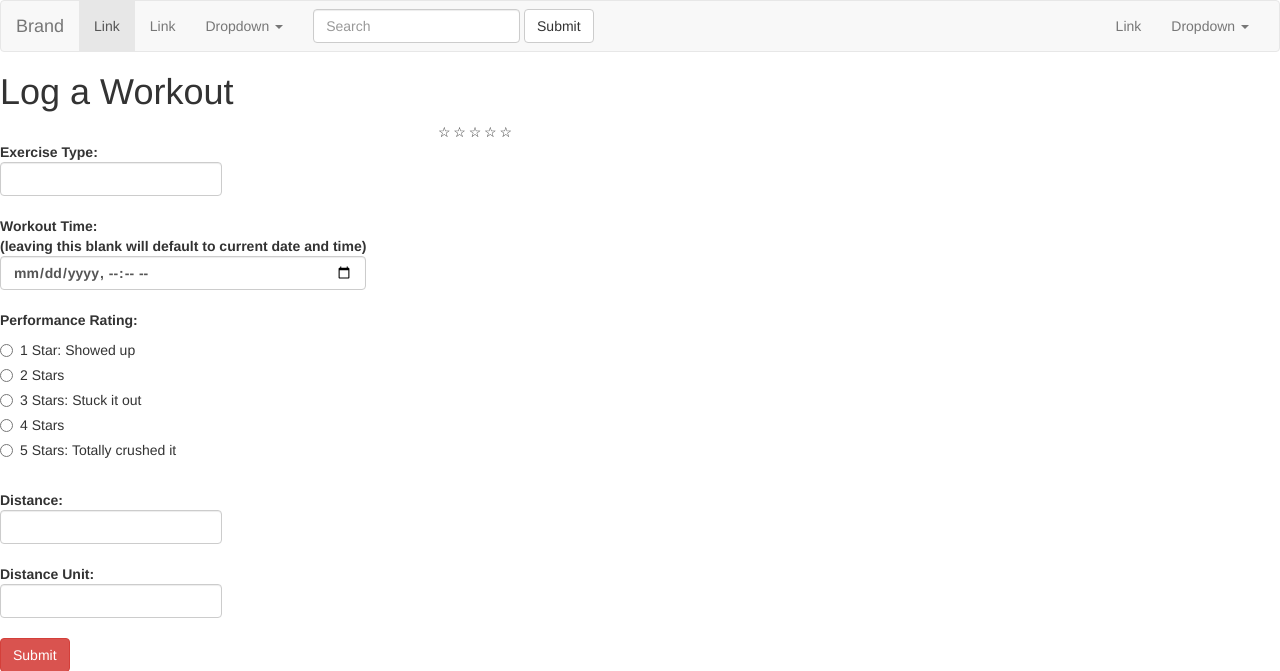
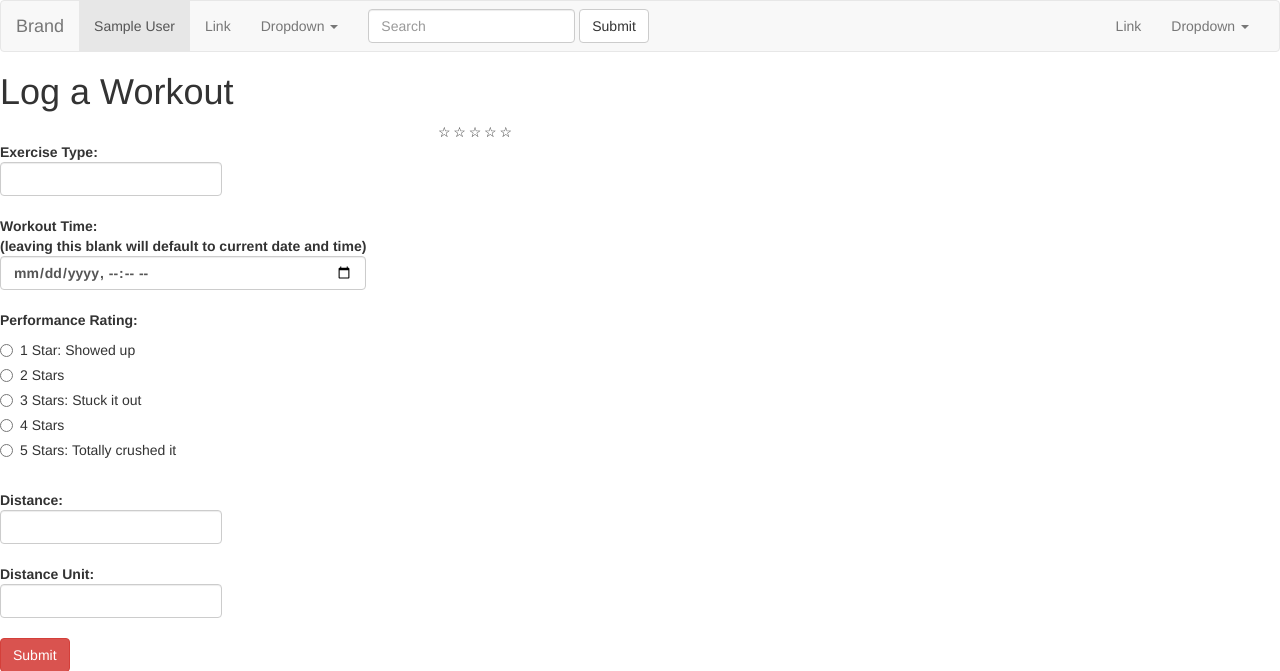
Before and after one commit to mlburgos/GoTeamGo, a Flask app: page /log_new_workout in a window 1280 px wide. Shown: the top 671 px of the page. Run offline with Flask 2, Linux system fonts and the light colour scheme; the visitor is signed in with stand-in values (Sample User, id 1); data that the repository does not hold is empty; some libraries are stand-ins or nearby versions.

Commit message:
Navbar: added login/user-profile link.

```diff
--- a/server.py
+++ b/server.py
@@ -41,6 +41,7 @@ def handle_login():
         return redirect("/")
 
     session["user_id"] = user.user_id
+    session["user_name"] = user.first_name
 
     flash("Logged in")
     return redirect("/log_new_workout")
@@ -103,6 +104,7 @@ def handle_new_workout():
 
     # Get form variables
     exercise_type = request.form["exercise-type"].lower()
+
     workout_time = request.form["workout-time"]
     performance_rating = request.form["performance-rating"]
     distance = request.form["distance"]
--- a/templates/base.html
+++ b/templates/base.html
@@ -26,7 +26,12 @@
       <!-- Collect the nav links, forms, and other content for toggling -->
       <div class="collapse navbar-collapse" id="bs-example-navbar-collapse-1">
         <ul class="nav navbar-nav">
-          <li class="active"><a href="#">Link <span class="sr-only">(current)</span></a></li>
+          {% if "user_name" in session %}
+          <li class="active"><a href="/users/{{ session["user_id"] }}">{{ session["user_name"] }}<span class="sr-only">(current)</span></a></li>
+          {% else %}
+          <li class="active"><a href="/">Login<span class="sr-only">(current)</span></a></li>
+          {% endif %}
+
           <li><a href="#">Link</a></li>
           <li class="dropdown">
             <a href="#" class="dropdown-toggle" data-toggle="dropdown" role="button" aria-haspopup="true" aria-expanded="false">Dropdown <span class="caret"></span></a>
```
